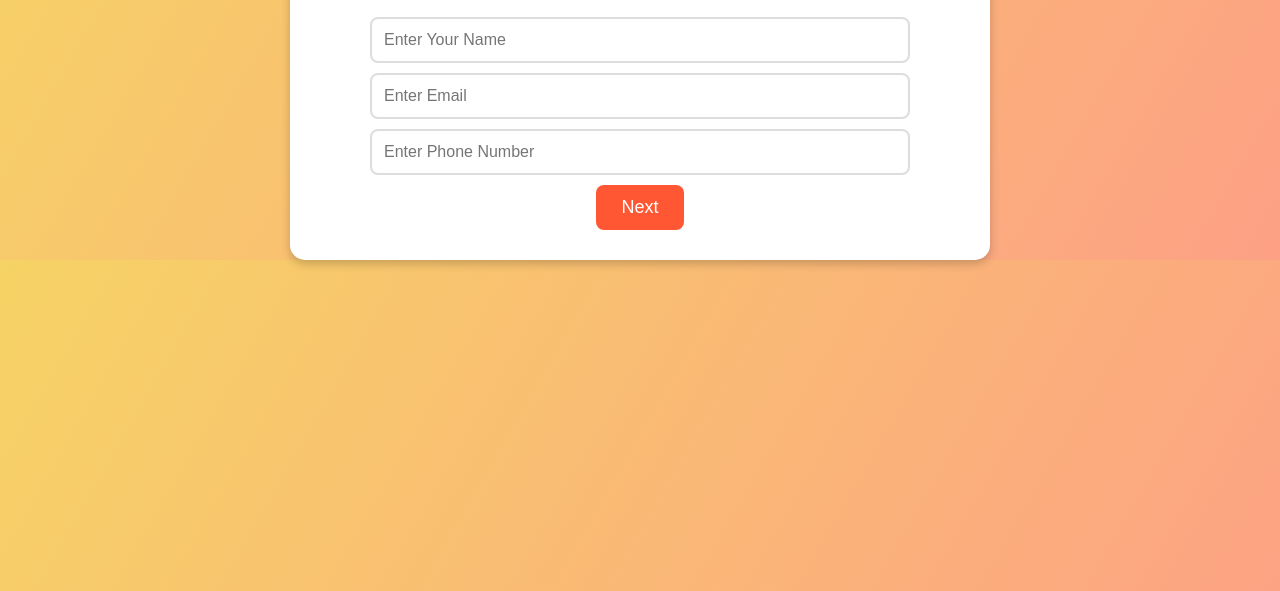
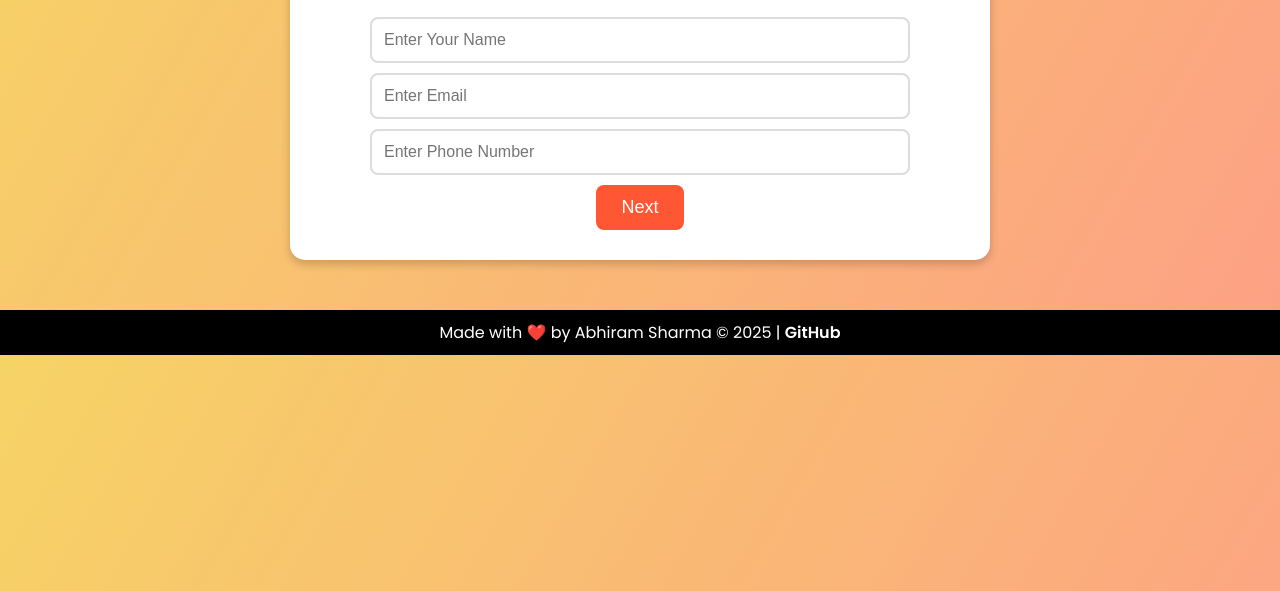
Before and after one commit to Abhiram-Sharma/Portfolio-Generator, a plain HTML site: page index.html in a window 1280 px wide. Shown: the part 209-800 px from the top of the page. Drawn offline with Linux system fonts and the light colour scheme.

Commit message:
Update index.html

```diff
--- a/index.html
+++ b/index.html
@@ -50,6 +50,18 @@
         .hidden {
             display: none;
         }
+        .footer {
+            margin-top: 50px;
+            padding: 10px;
+            background-color: black;
+            color: white;
+            text-align: center;
+        }
+        .footer a {
+            color: white;
+            text-decoration: none;
+            font-weight: bold;
+        }
     </style>
 </head>
 <body>
@@ -78,6 +90,11 @@
             <input type="text" id="github" placeholder="GitHub Profile URL">
             <button onclick="generatePortfolio()">Generate Portfolio</button>
         </div>
+    </div>
+
+    <div class="footer">
+        Made with ❤️ by Abhiram Sharma &copy; 2025 |
+        <a href="https://github.com/Abhiram-Sharma/Portfolio-Generator" target="_blank">GitHub</a>
     </div>
 
     <script>
```
